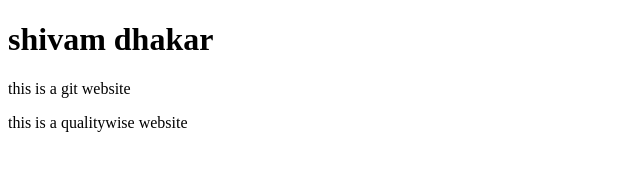
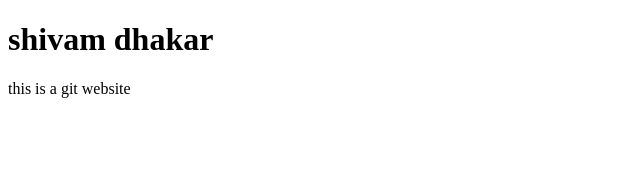
Before and after one commit to shivamdhakar/qualitywise.github.io, a plain HTML site: page index.html in a window 1280 px wide. Shown: the whole page, without its empty margins (0-640 px from the left). Drawn offline with Linux system fonts and the light colour scheme.

Commit message:
Update index.html

```diff
--- a/index.html
+++ b/index.html
@@ -9,7 +9,6 @@
 <body>
     <h1>shivam dhakar</h1>
     <p>this is a git website</p>
-    <p>this is a qualitywise website</p>
 
 </body>
 </html>
```
